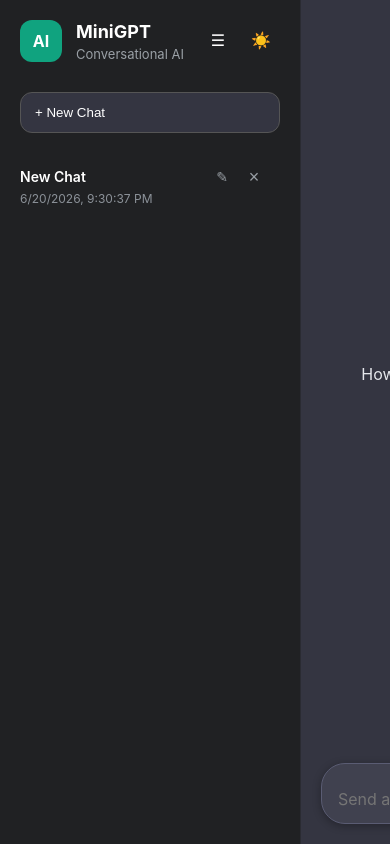
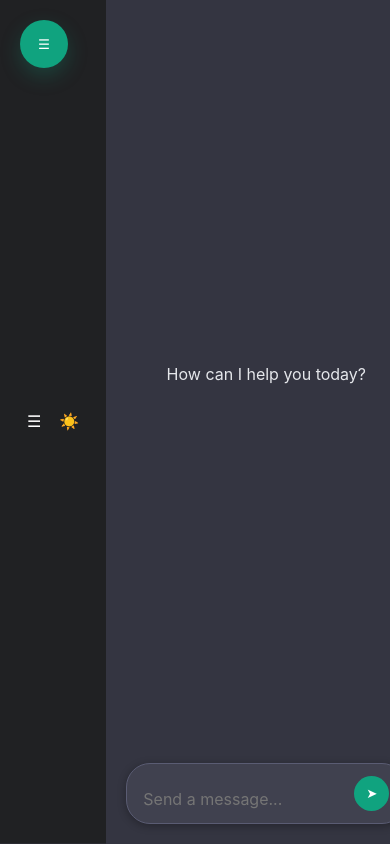
Before and after one commit to Shashi9298/mini-chatgpt-backend, a React (Create React App) app in the folder chat-ui/: page / in a window 390 px wide. Built offline with nearby package versions, Linux system fonts and the light colour scheme.

Commit message:
feat: mobile responsive foundation

```diff
--- a/chat-ui/src/App.css
+++ b/chat-ui/src/App.css
@@ -36,3 +36,55 @@
     transform: rotate(360deg);
   }
 }
+
+/* Mobile responsive improvements for chat layout */
+@media (max-width: 768px) {
+  #app-root {
+    flex-direction: column;
+    min-height: 100vh;
+    height: auto;
+  }
+
+  .sidebar {
+    position: fixed;
+    top: 0;
+    left: 0;
+    height: 100vh;
+    width: 100%;
+    max-width: 100%;
+    min-width: 0;
+    z-index: 1000;
+    box-shadow: 0 24px 60px rgba(0, 0, 0, 0.35);
+    border-right: none !important;
+    overflow-y: auto;
+    background-clip: padding-box;
+  }
+
+  .main-pane {
+    flex: 1;
+    min-width: 0;
+    width: 100%;
+    margin-left: 0;
+    overflow: hidden;
+  }
+
+  .chat-area {
+    padding: 16px !important;
+  }
+
+  .message-bubble {
+    max-width: 100% !important;
+    white-space: pre-wrap;
+    word-break: break-word;
+  }
+
+  .input-wrapper {
+    padding: 12px 14px 16px 14px !important;
+  }
+
+  .send-btn {
+    width: 38px !important;
+    height: 38px !important;
+    margin-left: 10px !important;
+  }
+}
--- a/chat-ui/src/App.js
+++ b/chat-ui/src/App.js
@@ -64,7 +64,8 @@
   const [typingChatId, setTypingChatId] = useState(null);
   const [isStreaming, setIsStreaming] = useState(false);
   const [theme, setTheme] = useState(() => localStorage.getItem("mini_gpt_theme") || "dark");
-  const [sidebarOpen, setSidebarOpen] = useState(true);
+  const [isMobile, setIsMobile] = useState(window.innerWidth <= 768);
+  const [sidebarOpen, setSidebarOpen] = useState(window.innerWidth > 768);
 
   const chatContainerRef = useRef(null);
   const chatEndRef = useRef(null);
@@ -403,6 +404,21 @@
     textareaRef.current?.focus();
   }, []);
 
+  useEffect(() => {
+    const handleResize = () => {
+      setIsMobile(window.innerWidth <= 768);
+    };
+
+    window.addEventListener("resize", handleResize);
+    return () => window.removeEventListener("resize", handleResize);
+  }, []);
+
+  useEffect(() => {
+    if (isMobile) {
+      setSidebarOpen(false);
+    }
+  }, [isMobile]);
+
   // Persist theme selection
   useEffect(() => {
     try {
@@ -450,12 +466,44 @@
     <div id="app-root" style={stylesToUse.app}>
       <style>{styleTag}</style>
 
+      {isMobile && (
+        <div
+          style={{
+            display: "flex",
+            alignItems: "center",
+            justifyContent: "space-between",
+            padding: "14px 18px",
+            borderBottom: theme === "light" ? "1px solid #e6e9ee" : "1px solid #2a2b32",
+            backgroundColor: theme === "light" ? "#ffffff" : "#202123",
+            color: theme === "light" ? "#0f1720" : "white"
+          }}
+        >
+          <button
+            type="button"
+            onClick={() => setSidebarOpen((prev) => !prev)}
+            aria-label="Toggle sidebar"
+            style={styles.themeToggleBtn}
+          >
+            ☰
+          </button>
+          <button
+            type="button"
+            aria-label="Toggle theme"
+            onClick={() => setTheme(theme === "light" ? "dark" : "light")}
+            style={styles.themeToggleBtn}
+          >
+            {theme === "light" ? "🌙" : "☀️"}
+          </button>
+        </div>
+      )}
+
       {/* Sidebar */}
       <div
+        className="sidebar"
         style={{
           ...stylesToUse.sidebar,
-          width: sidebarOpen ? 280 : 0,
-          minWidth: sidebarOpen ? "260px" : 0,
+          width: sidebarOpen ? "min(280px, 100%)" : 0,
+          minWidth: sidebarOpen ? "min(260px, 100%)" : 0,
           padding: sidebarOpen ? "20px" : 0,
           borderRight: sidebarOpen ? "1px solid #2a2b32" : "none",
           overflow: "hidden",
@@ -600,7 +648,7 @@
       </div>
 
       {/* Main */}
-      <div style={styles.main}>
+      <div className="main-pane" style={styles.main}>
         {!sidebarOpen && (
           <button
             type="button"
@@ -631,6 +679,7 @@
 
         {/* Chat */}
         <div
+          className="chat-area"
           ref={chatContainerRef}
           style={styles.chatArea}
           onScroll={handleChatScroll}
@@ -660,6 +709,7 @@
                   }}
                 >
                   <div
+                    className="message-bubble"
                     style={{
                       ...styles.messageBubble,
                       backgroundColor:
@@ -704,6 +754,7 @@
 
         {/* Input */}
         <div
+          className="input-wrapper"
           style={
             theme === "light"
               ? {
@@ -823,6 +874,7 @@
               </button>
             )}
             <button
+              className="send-btn"
               onClick={sendMessage}
               disabled={loading}
               style={{
```
